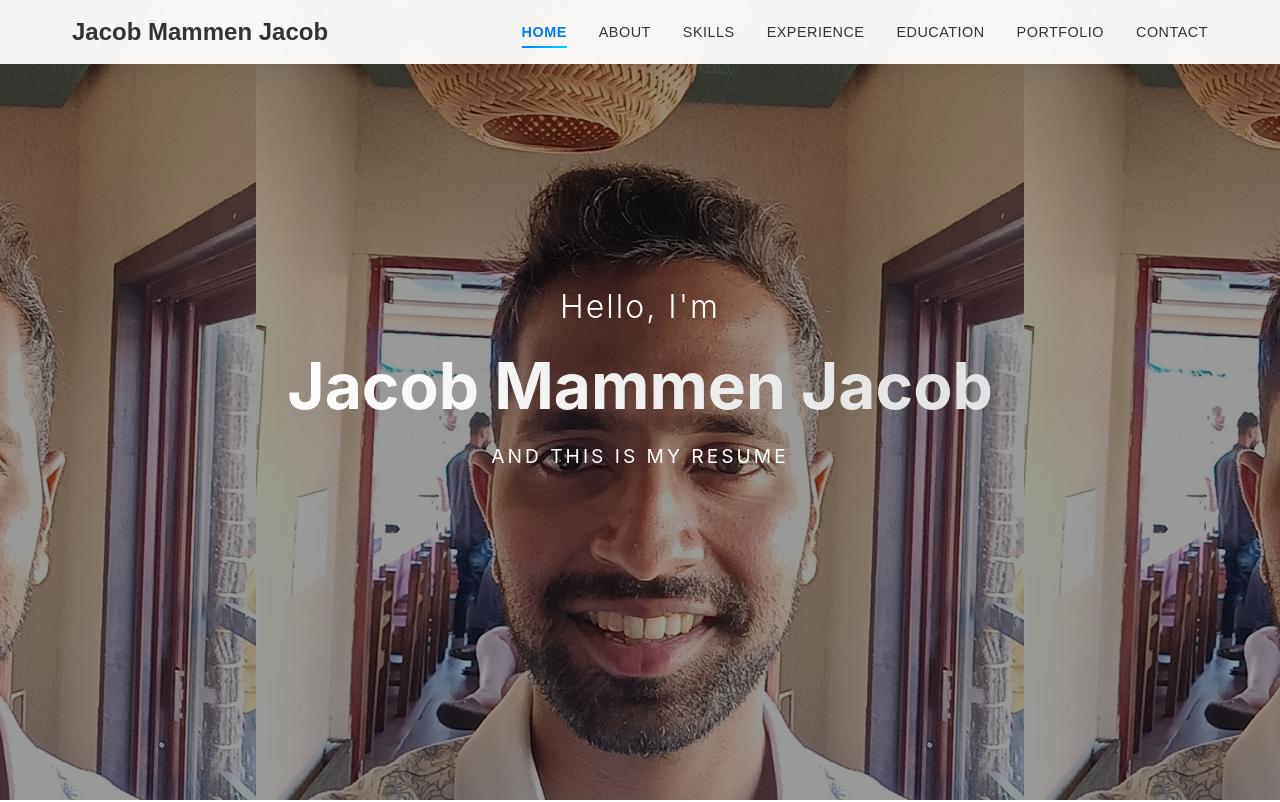
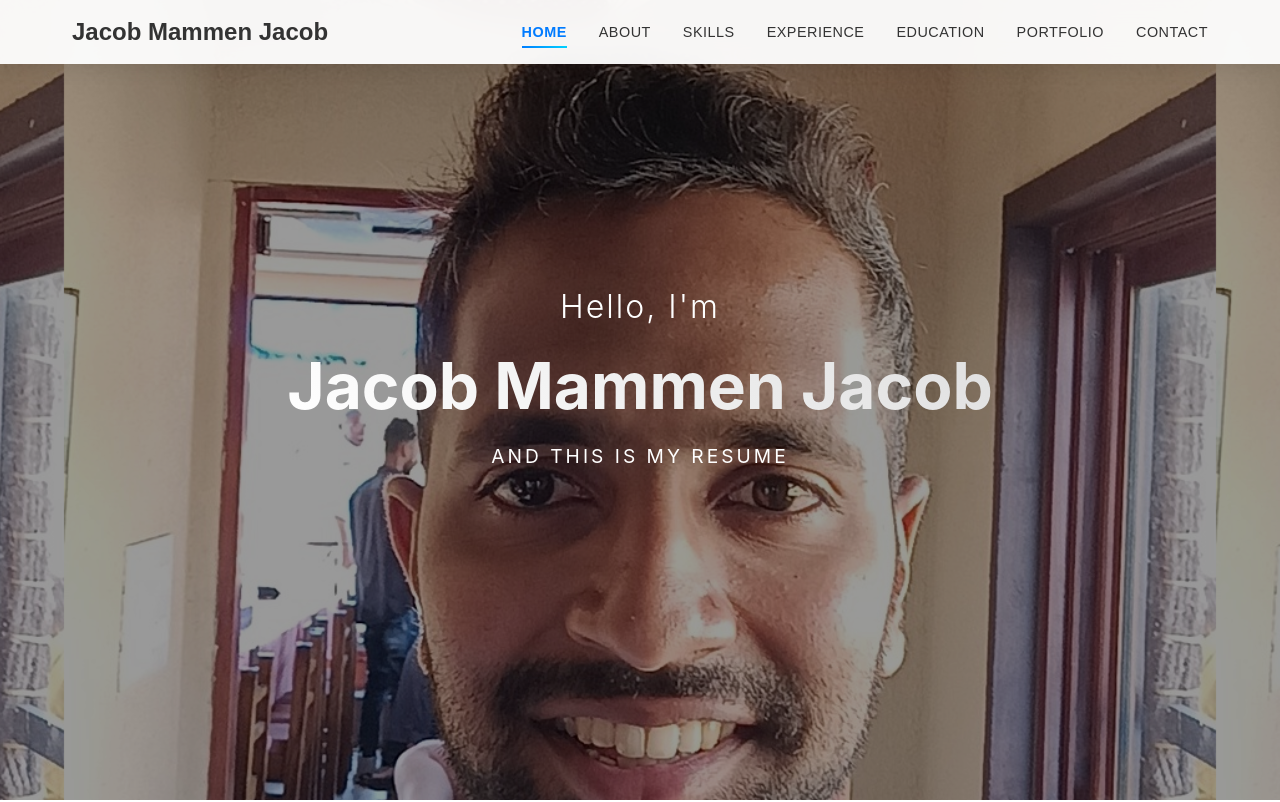
Before and after one commit to jacobmmm/portfolio, a React (Create React App) app: page / in a window 1280 px wide. Shown: the top 802 px of the page. Built offline with nearby package versions, Linux system fonts and the light colour scheme.

Commit message:
Chagned the magnification of the background image

```diff
--- a/src/css/Home.css
+++ b/src/css/Home.css
@@ -25,7 +25,7 @@
   height: 100vh;
   background: linear-gradient(rgba(0, 0, 0, 0.4), rgba(0, 0, 0, 0.4)),
               var(--background-image);
-  background-size: 60%;
+  background-size: 90%;
   background-position: center;
   background-attachment: fixed;
   display: flex;
```
